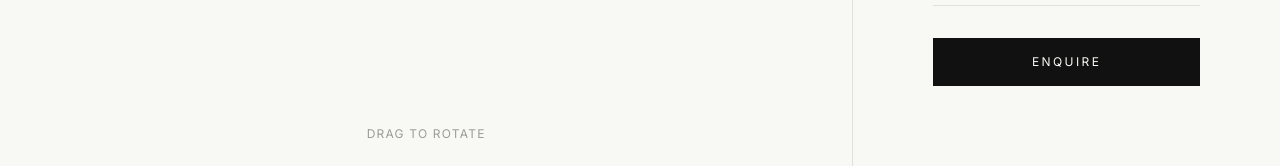
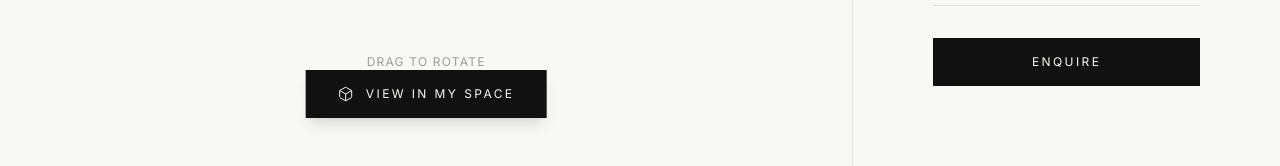
Before and after one commit to kaushikthakur390-jpg/test_artwork, a Next.js app: page /artwork/sculpture in a window 1280 px wide. Shown: the part 634-800 px from the top of the page. Built offline with nearby package versions, Linux system fonts and the light colour scheme; no server answers.

Commit message:
fix: always-visible AR button with programmatic activateAR

```diff
--- a/components/3d/SculptureViewer.tsx
+++ b/components/3d/SculptureViewer.tsx
@@ -1,6 +1,6 @@
 "use client";
 
-import { useEffect, useState } from "react";
+import { useEffect, useState, useRef } from "react";
 import { Box } from "lucide-react";
 import { motion, AnimatePresence } from "framer-motion";
 
@@ -11,12 +11,22 @@ interface SculptureViewerProps {
 export function SculptureViewer({ modelUrl }: SculptureViewerProps) {
   const [isMounted, setIsMounted] = useState(false);
   const [interacted, setInteracted] = useState(false);
+  const viewerRef = useRef<HTMLDivElement>(null);
 
   useEffect(() => {
     import("@google/model-viewer").then(() => {
       setIsMounted(true);
     });
   }, []);
+
+  const handleAR = () => {
+    if (viewerRef.current) {
+      const mv = viewerRef.current.querySelector("model-viewer") as any;
+      if (mv?.activateAR) {
+        mv.activateAR();
+      }
+    }
+  };
 
   if (!isMounted) {
     return (
@@ -32,6 +42,7 @@ export function SculptureViewer({ modelUrl }: SculptureViewerProps) {
 
   return (
     <div
+      ref={viewerRef}
       className="relative w-full h-full bg-offwhite"
       onPointerDown={() => setInteracted(true)}
     >
@@ -55,16 +66,16 @@ export function SculptureViewer({ modelUrl }: SculptureViewerProps) {
           "--poster-color": "transparent",
         }}
         alt="A 3D model of an artwork"
+      />
+
+      {/* AR button — always visible, triggers AR programmatically */}
+      <button
+        onClick={handleAR}
+        className="absolute bottom-6 md:bottom-12 left-1/2 -translate-x-1/2 bg-charcoal text-offwhite px-8 py-4 uppercase tracking-[0.2em] text-xs hover:bg-charcoal/90 transition-colors flex items-center space-x-3 shadow-lg cursor-pointer z-10"
       >
-        {/* AR button — only shows on AR-capable devices */}
-        <button
-          slot="ar-button"
-          className="absolute bottom-6 md:bottom-12 left-1/2 -translate-x-1/2 bg-charcoal text-offwhite px-8 py-4 uppercase tracking-[0.2em] text-xs hover:bg-charcoal/90 transition-colors flex items-center space-x-3 shadow-lg cursor-pointer z-10"
-        >
-          <Box size={16} strokeWidth={1.5} />
-          <span>View in my space</span>
-        </button>
-      </ModelViewer>
+        <Box size={16} strokeWidth={1.5} />
+        <span>View in my space</span>
+      </button>
 
       {/* Drag hint */}
       <AnimatePresence>
@@ -74,7 +85,7 @@ export function SculptureViewer({ modelUrl }: SculptureViewerProps) {
             animate={{ opacity: 1 }}
             exit={{ opacity: 0 }}
             transition={{ delay: 2, duration: 1 }}
-            className="absolute bottom-6 left-1/2 -translate-x-1/2 pointer-events-none z-20"
+            className="absolute bottom-24 left-1/2 -translate-x-1/2 pointer-events-none z-20"
           >
             <p className="text-xs uppercase tracking-widest opacity-40 font-sans">
               Drag to rotate
```
